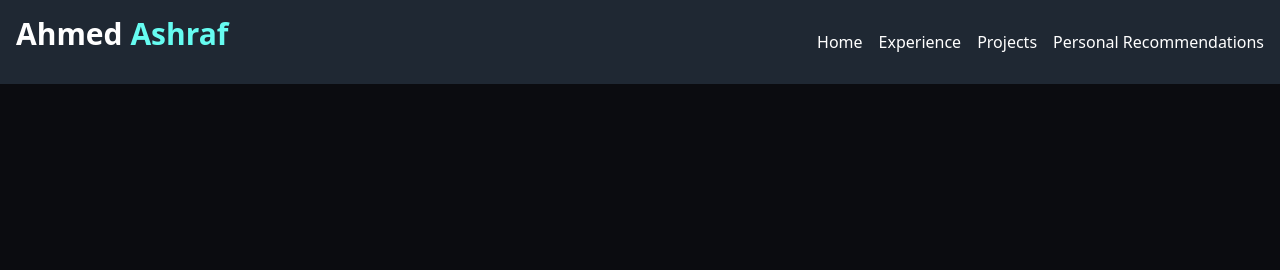
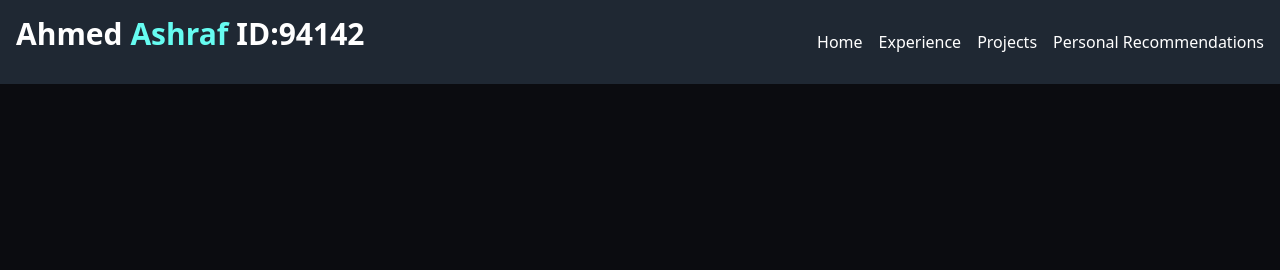
Before and after one commit to AhmedAsh4/personalPage, a plain HTML site: page index.html in a window 1280 px wide. Shown: the top 270 px of the page. Drawn offline with nearby package versions, Linux system fonts and the light colour scheme.

Commit message:
Update index.html

```diff
--- a/index.html
+++ b/index.html
@@ -18,7 +18,7 @@
         <div class="container flex items-center justify-between mx-auto">
             <turbo-frame id="loadable" class="animate-fade-in-1">
                 <h3 class="mb-4 text-3xl font-bold text-white">Ahmed
-                    <span class="mb-4 text-3xl font-bold text-text-color1 animate-fade-in-2">Ashraf</span></h3>
+                    <span class="mb-4 text-3xl font-bold text-text-color1 animate-fade-in-2">Ashraf</span> ID:94142</h3>
             </turbo-frame>
             <turbo-frame id="loadable" class="animate-fade-in-menu">
                 <ul class="flex space-x-4">
```
